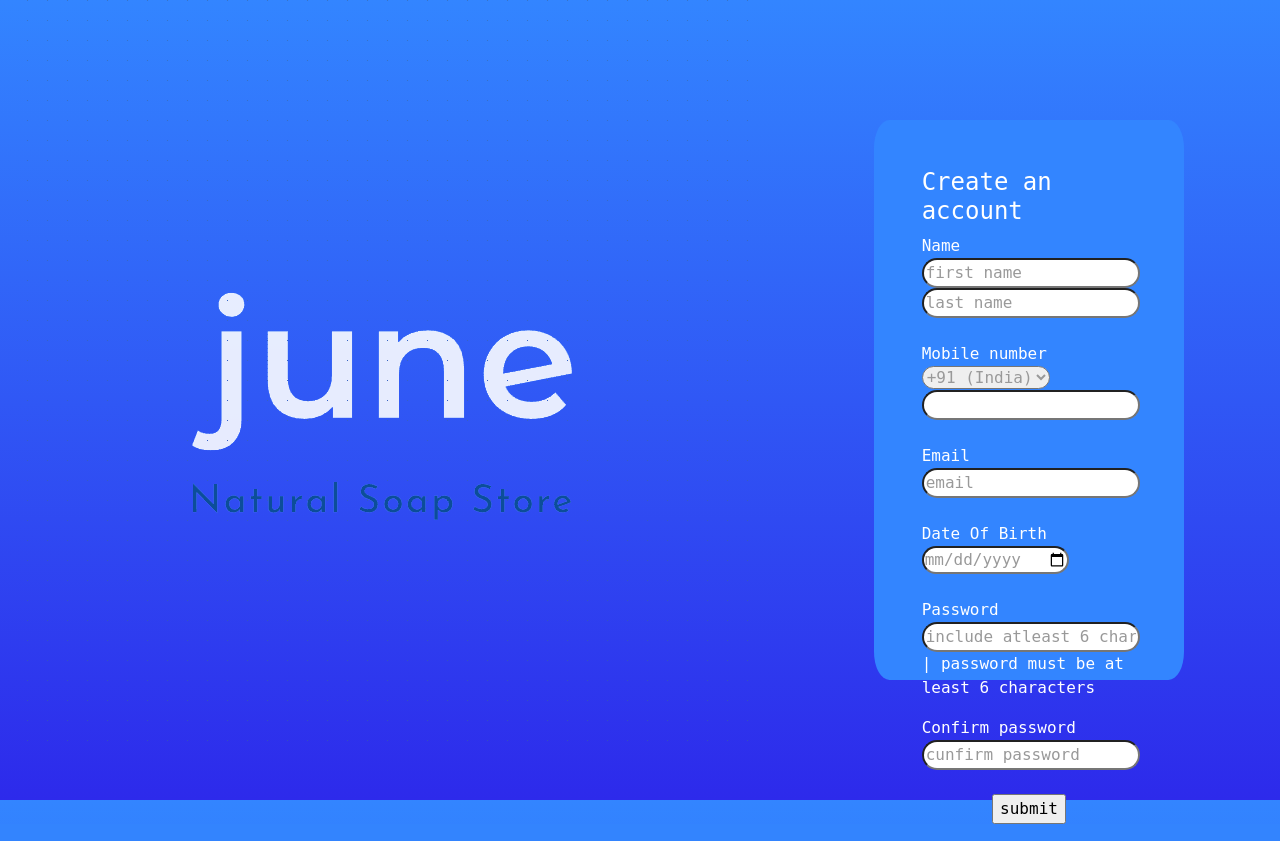
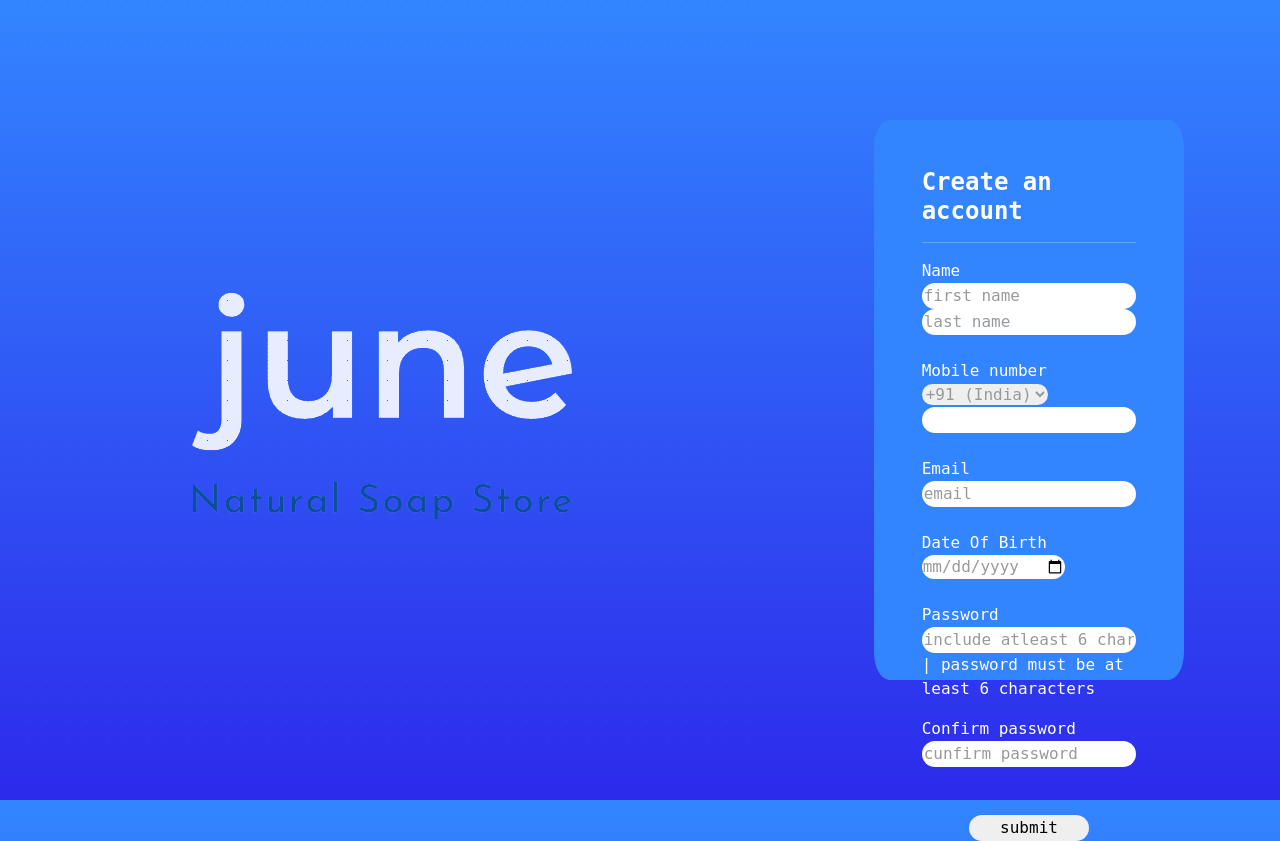
Before and after one commit to sreeraj-sc/June-Natural-Soap-Store, a PHP site: page /registration.html in a window 1280 px wide. Run offline with PHP 8.4, Linux system fonts and the light colour scheme.

Commit message:
input curves

```diff
--- a/registration.html
+++ b/registration.html
@@ -17,6 +17,7 @@
         <div class="col reg-div d-flex justify-content-center align-items-center mt-xxl-4" style="height: 100vh;">
           <div class="reg p-5">
             <h4>Create an account</h4>
+            <hr>
             <form action="registration.php" method="post">
               <label for="name">Name</label><br>
               <input type="text" id="fname" value="first name" class="custom-input">
@@ -35,9 +36,9 @@
               <input type="text" id="password" value="include atleast 6 characters" class="custom-input"><br>
               <p>| password must be at least 6 characters</p>
               <label for="cun-password">Confirm password</label><br>
-              <input type="text" id="cun-password" value="cunfirm password" class="custom-input"><br><br>
+              <input type="text" id="cun-password" value="cunfirm password" class="custom-input"><br><br><br>
               <div class="d-flex justify-content-center align-items-center">
-                <input type="submit" value="submit">
+                <input type="submit" value="submit" class="submit">
               </div>
             </form>
           </div>
--- a/style.css
+++ b/style.css
@@ -23,4 +23,18 @@ footer
 {
     color: #999999;
     border-radius: 15px;
+    border-width: 0;
+    border-color: transparent;
 }
+h4
+{
+    font-weight: 700;
+}
+.submit
+{
+    border-radius: 10vh;
+    border-width: 0;
+    border-color: transparent;
+    width: 50%;
+    box-sizing: content-box;
+}
```
